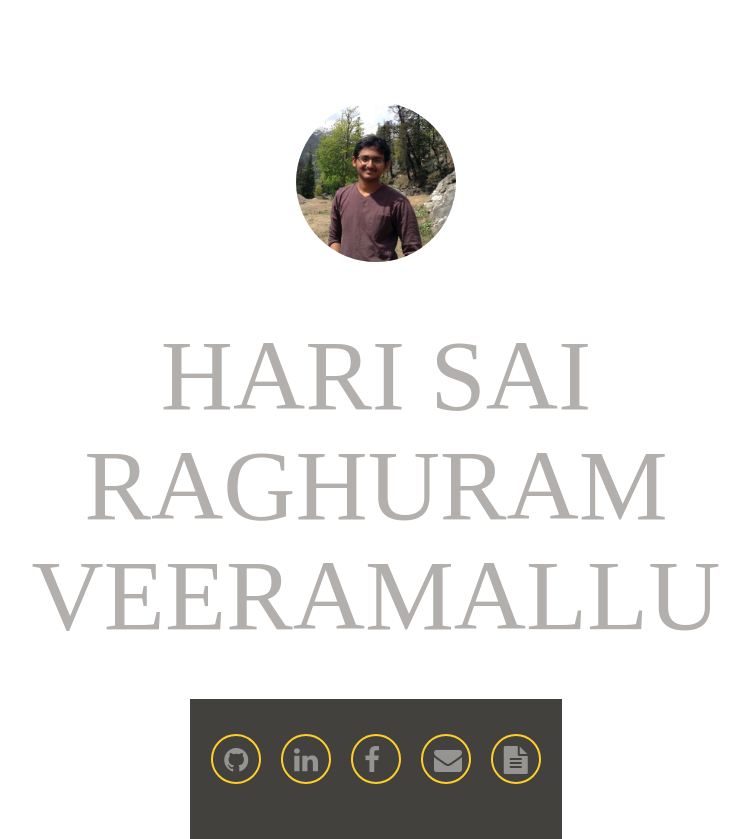
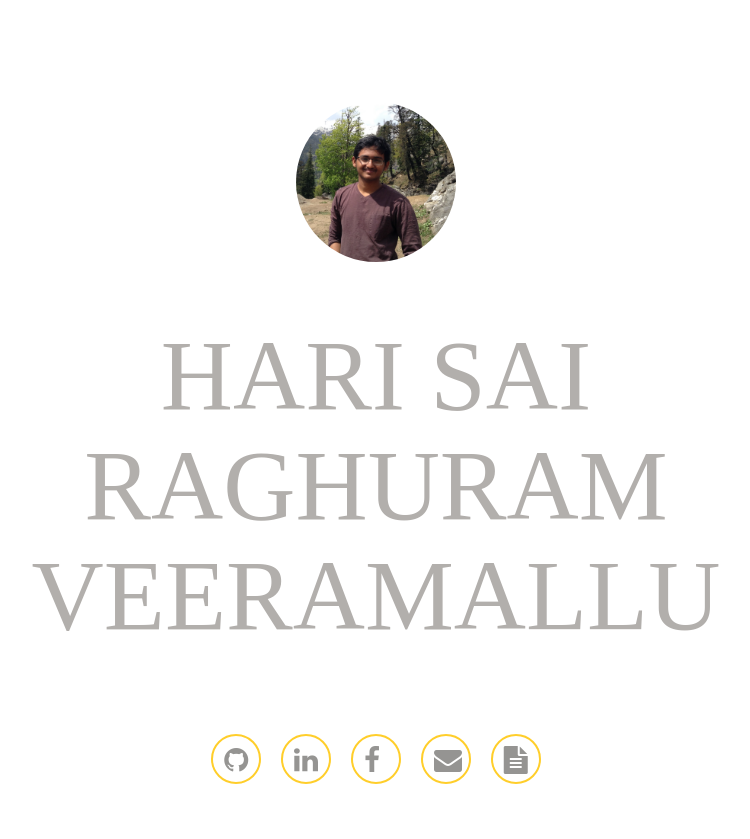
Before and after one commit to Raghuram-Veeramallu/veeramallu-raghuram.github.io, a plain HTML site: page index.html in a window 1280 px wide. Shown: the whole page, without its empty margins (264-1014 px from the left). Drawn offline with nearby package versions, Linux system fonts and the light colour scheme.

Commit message:
Update home_css.css

```diff
--- a/css/home_css.css
+++ b/css/home_css.css
@@ -51,7 +51,6 @@ body {
 .links{
   flex: 1;
   padding: 1%;
-  background: #42413D;
 }
 
 .icons{
```
